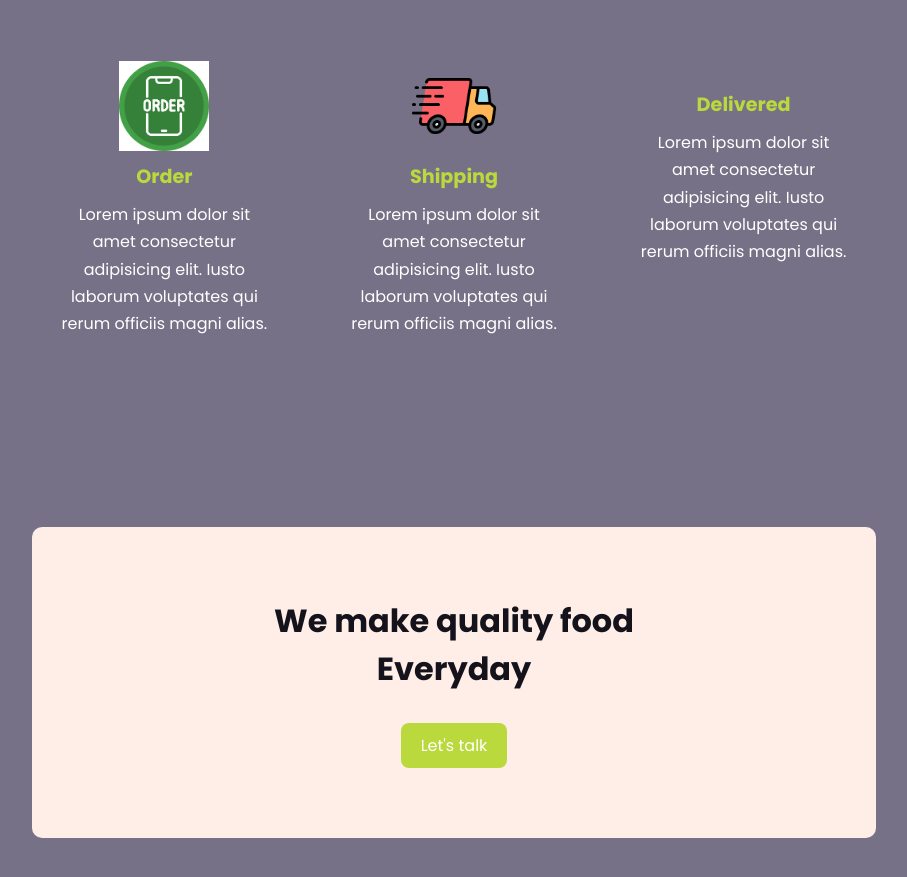
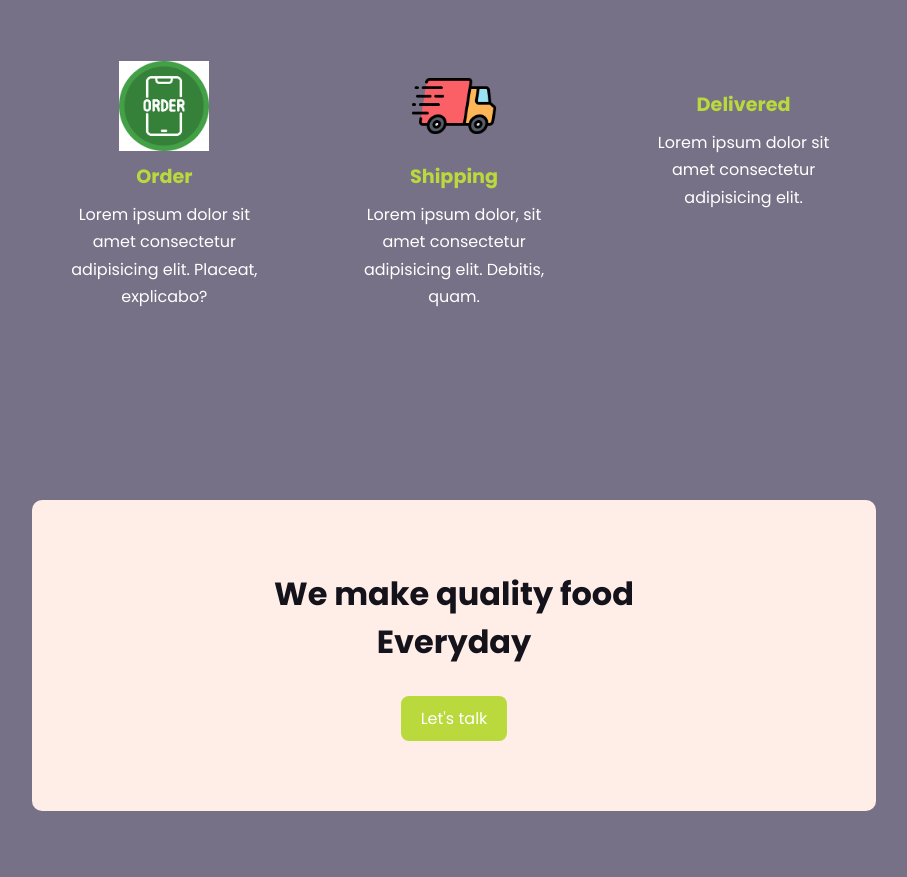
Before and after one commit to lokeshreddyyama/Restaurant-website, a plain HTML site: page index.html in a window 1280 px wide. Shown: the part 2420-3297 px from the top of the page, without its empty margins (186-1093 px from the left). Drawn offline with nearby package versions, Linux system fonts and the light colour scheme; a script that the page names is missing.

Commit message:
first commit

```diff
--- a/index.html
+++ b/index.html
@@ -102,17 +102,17 @@ From farm-fresh ingredients to authentic recipes, every dish we serve is crafted
       <div class="s-box">
         <img src="./images/images (2).png" alt="">
         <h3>Order</h3>
-        <p>Lorem ipsum dolor sit amet consectetur adipisicing elit. Iusto laborum voluptates qui rerum officiis magni alias.</p>
+        <p>Lorem ipsum dolor sit amet consectetur adipisicing elit. Placeat, explicabo?</p>
       </div>
       <div class="s-box">
         <img src="./images/shipping.png" alt="">
         <h3>Shipping</h3>
-        <p>Lorem ipsum dolor sit amet consectetur adipisicing elit. Iusto laborum voluptates qui rerum officiis magni alias.</p>
+        <p>Lorem ipsum dolor, sit amet consectetur adipisicing elit. Debitis, quam.</p>
       </div>
       <div class="s-box">
         <img src="./images/delivered.png" alt="">
         <h3>Delivered</h3>
-        <p>Lorem ipsum dolor sit amet consectetur adipisicing elit. Iusto laborum voluptates qui rerum officiis magni alias.</p>
+        <p>Lorem ipsum dolor sit amet consectetur adipisicing elit. </p>
       </div>
     </div>
   </section>
```
